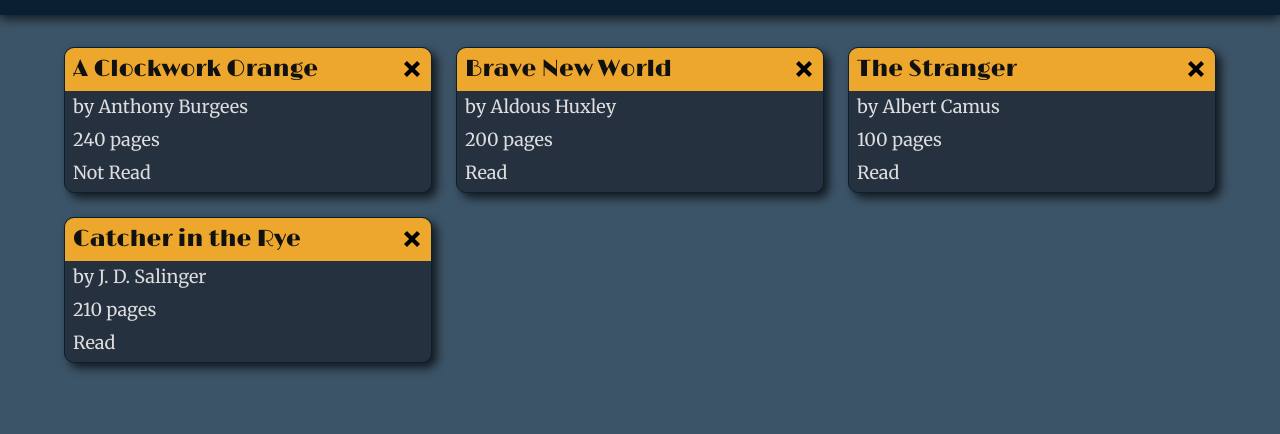
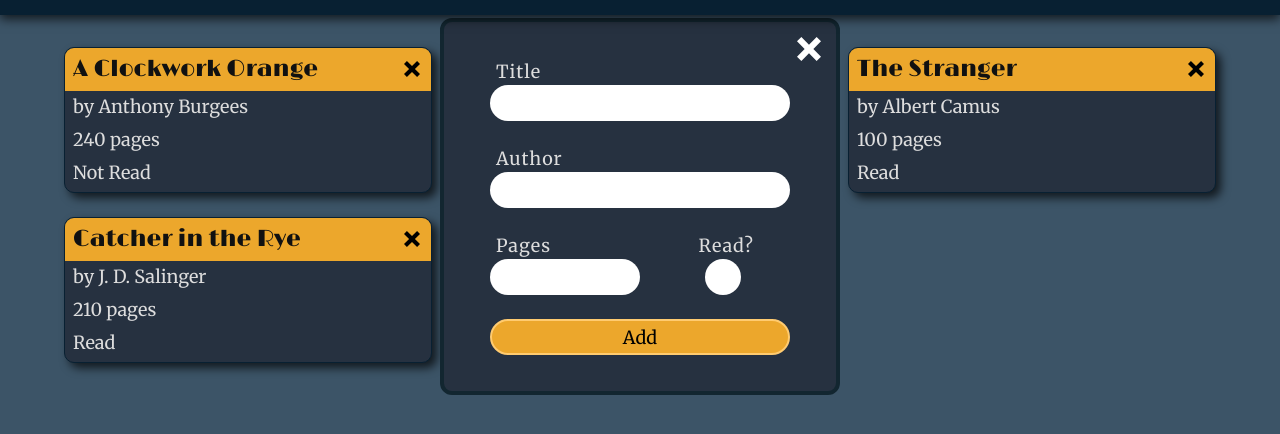
Before and after one commit to gisha313/library, a plain HTML site: page index.html in a window 1280 px wide. Shown: the part 102-536 px from the top of the page. Drawn offline with nearby package versions, Linux system fonts and the light colour scheme.

Commit message:
Add button to close form, style and position it

```diff
--- a/index.html
+++ b/index.html
@@ -36,7 +36,7 @@
     </main>
     <div class="book-form">
         <form action="#" method="GET">
-            <div class="form-container closed">
+            <div class="form-container">
                 <div class="form-cell">
                     <label for="title">Title</label>
                     <input type="text" id="title" name="book-title">
@@ -56,6 +56,13 @@
                     </div>
                 </div>
                 <button id="add-book">Add</button>
+                <button type="button" class="close-form">
+                    <svg xmlns="http://www.w3.org/2000/svg" viewBox="0 0 24 24">
+                        <title>Delete Book</title>
+                        <path
+                            d="M20 6.91L17.09 4L12 9.09L6.91 4L4 6.91L9.09 12L4 17.09L6.91 20L12 14.91L17.09 20L20 17.09L14.91 12L20 6.91Z" />
+                    </svg>
+                </button>
             </div>
         </form>
     </div>
--- a/style.css
+++ b/style.css
@@ -135,11 +135,11 @@ button {
 }
 
 .form-container {
-  background: var(--card-border-dark);
+  background: var(--card-dark);
   width: clamp(350px, 40%, 400px);
-  padding: 18px;
+  padding: 36px 18px;
 
-  border: 4px solid var(--dark-header);
+  border: 4px solid var(--card-border-dark);
   border-radius: 12px;
 
   position: fixed;
@@ -198,7 +198,7 @@ input:focus {
   width: 150px;
 }
 
-.book-form button {
+#add-book {
   background: var(--vibrant);
   height: 36px;
   border-radius: 18px;
@@ -248,3 +248,14 @@ input:focus {
   top: 9px;
   right: 7px;
 }
+
+.close-form {
+  background: var(--card-dark);
+  fill: #fff;
+  width: 36px;
+  height: 36px;
+
+  position: absolute;
+  top: 9px;
+  right: 9px;
+}
```
